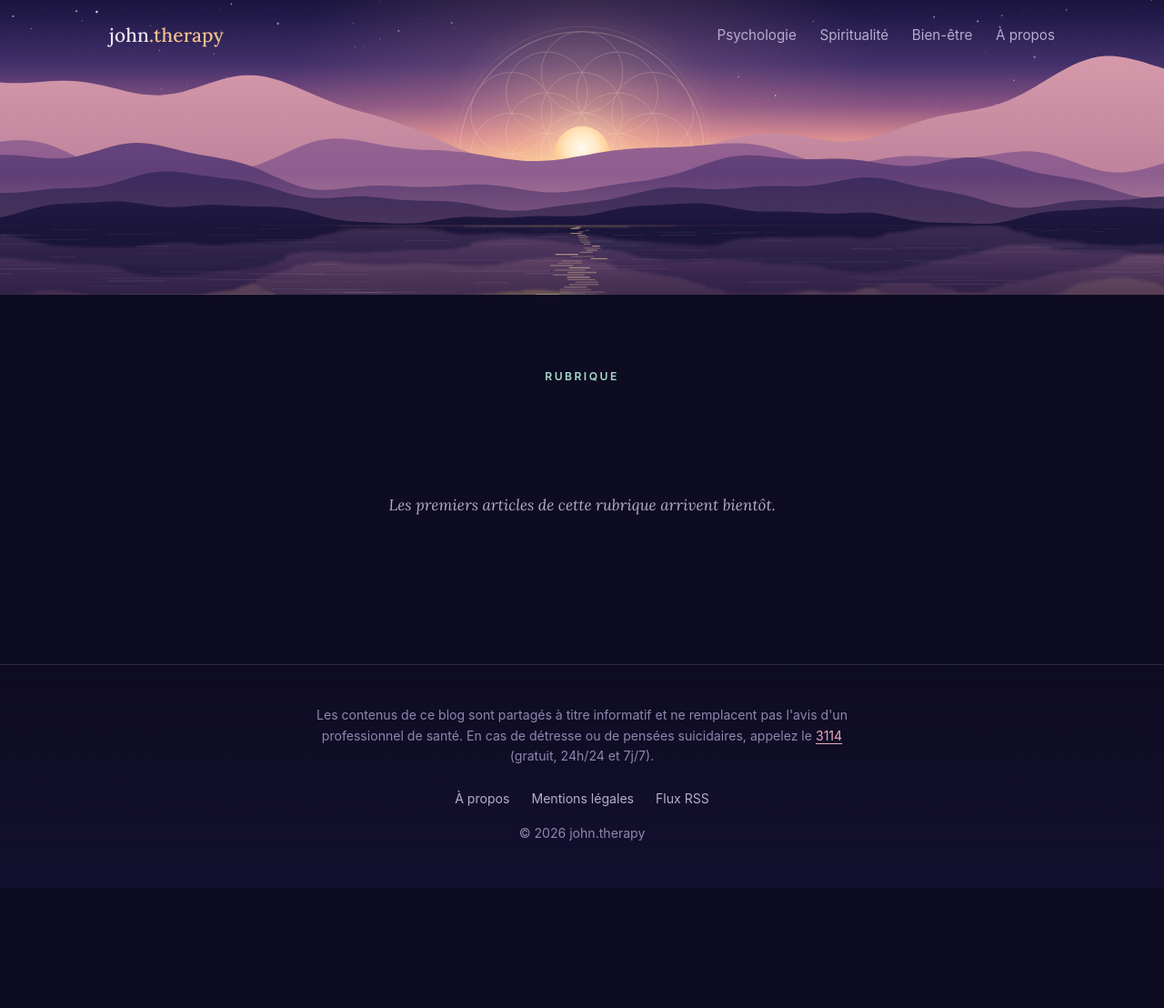
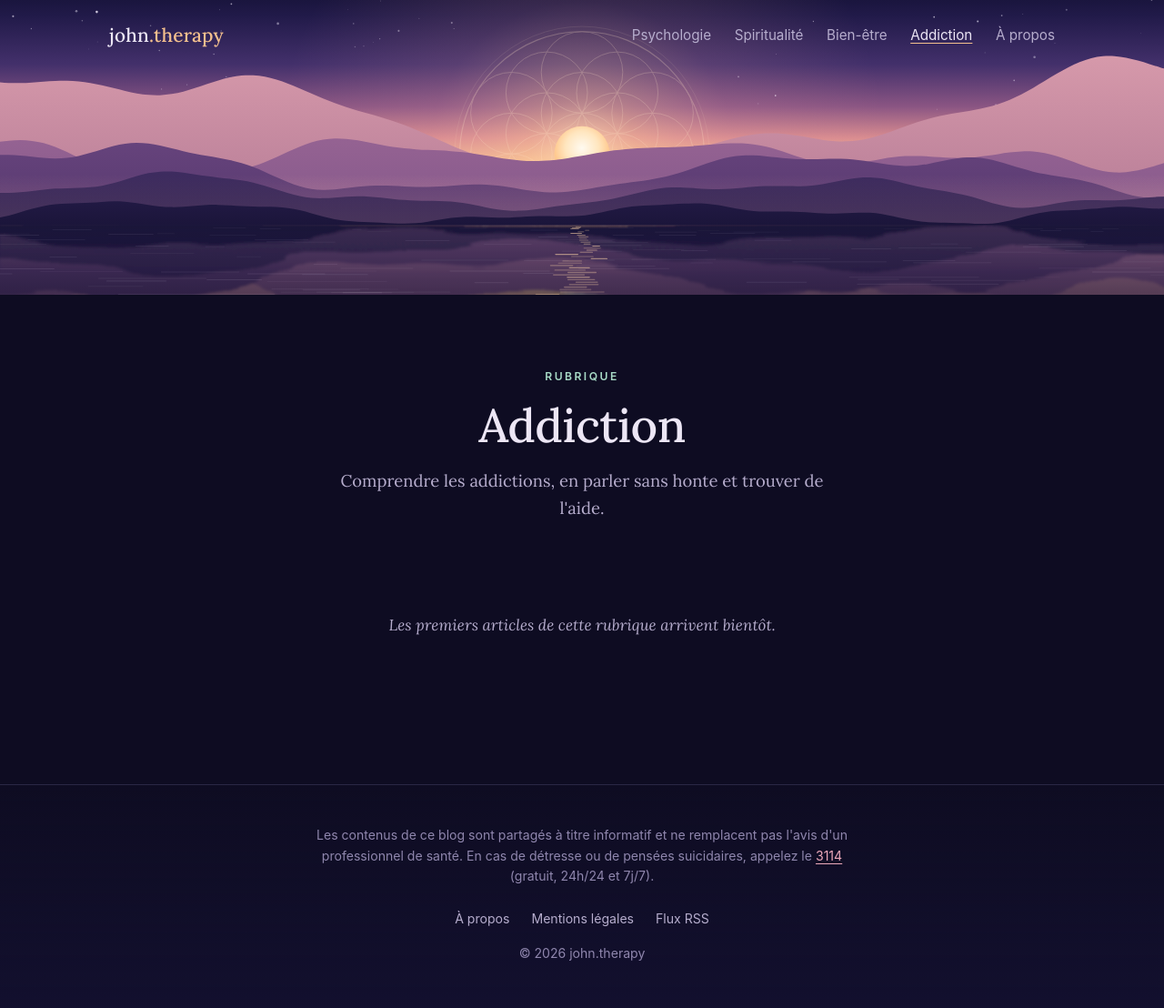
Before and after one commit to johntherapsy/johntherapsy.github.io, a Jekyll site: the page built from addiction.html, in a window 1280 px wide. Shown: the whole page at 91% size. Built offline with Jekyll 4.4.1, drawn with Linux system fonts in a browser that asks for light colours; before the commit the page ends 976 px from its top, so only the background shows below that.

Commit message:
Update rubriques.yml

```diff
--- a/_data/rubriques.yml
+++ b/_data/rubriques.yml
@@ -15,3 +15,8 @@
   nom: Bien-être
   url: /bien-etre/
   description: Des pratiques simples pour prendre soin de soi au quotidien.
+
+- slug: addiction
+  nom: Addiction
+  url: /addiction/
+  description: Comprendre les addictions, en parler sans honte et trouver de l'aide.
```
